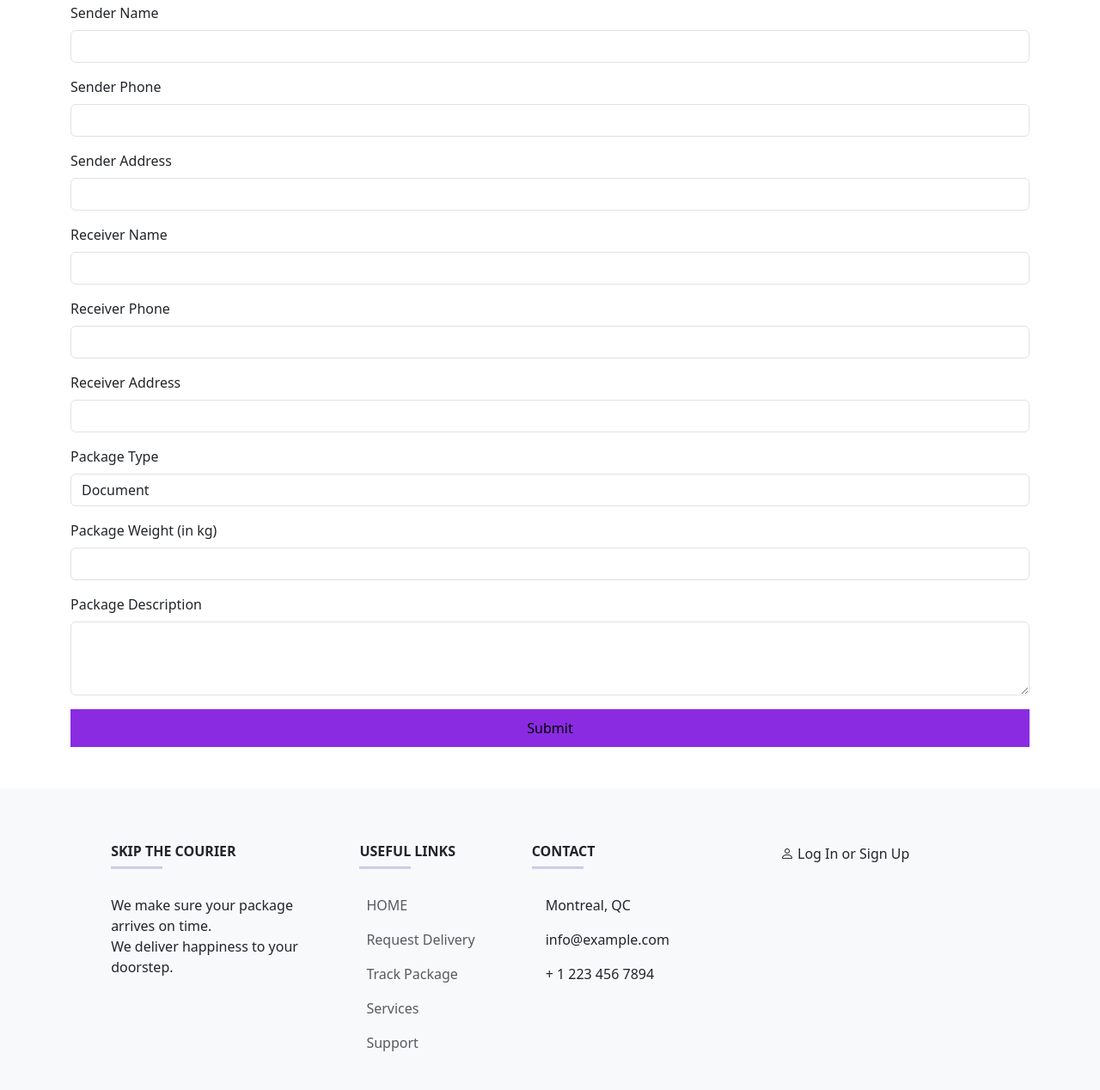
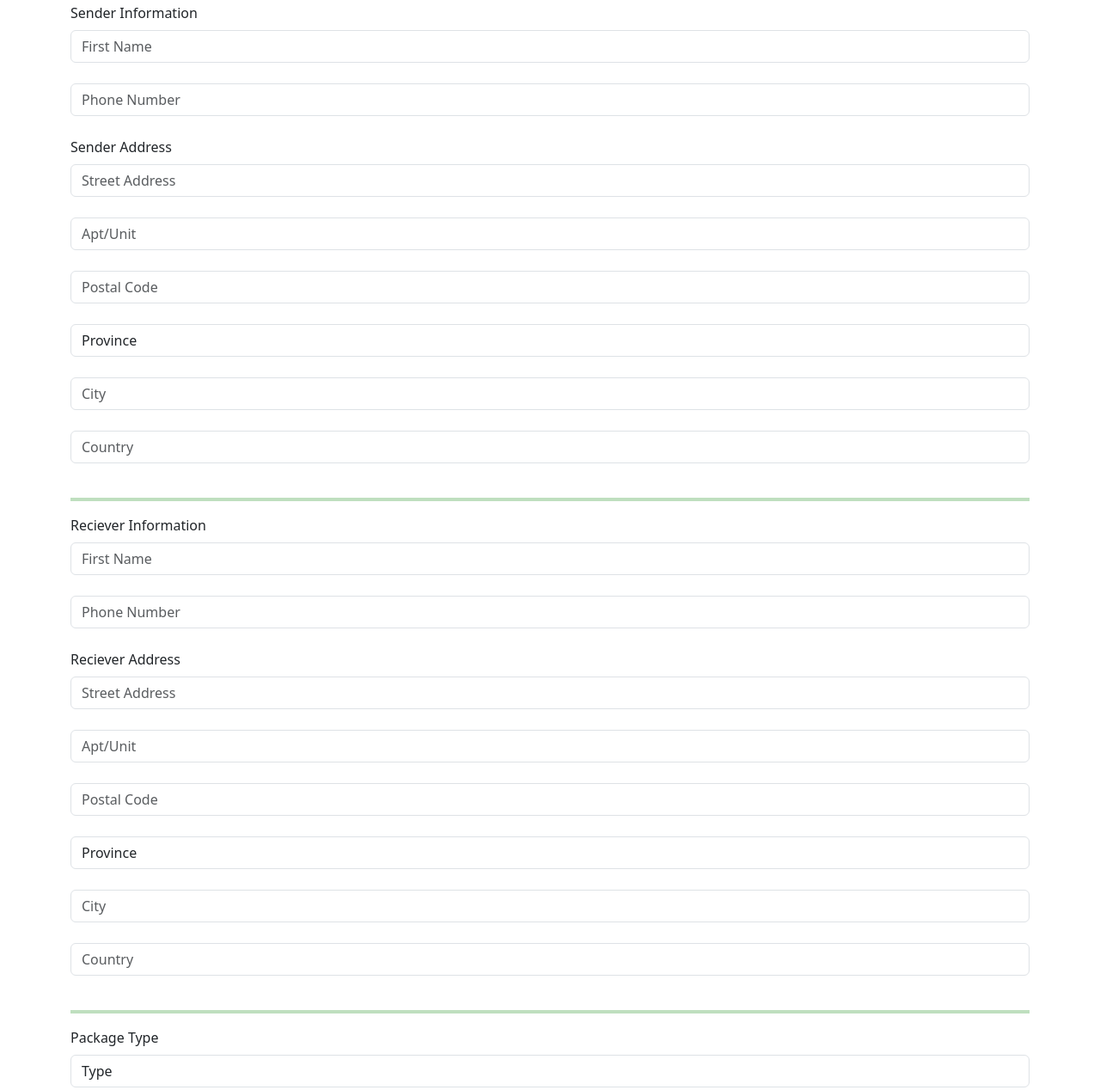
Before and after one commit to Lukateki/SkipTheCourrier, a plain HTML site: page Requestdelivery.html in a window 1280 px wide. Shown: the part 167-1435 px from the top of the page at 86% size. Drawn offline with nearby package versions, Linux system fonts and the light colour scheme.

Commit message:
Modify Requestdelivery.html page

```diff
--- a/Requestdelivery.html
+++ b/Requestdelivery.html
@@ -15,6 +15,12 @@
       font-family: Arial, sans-serif;
     }
 
+    .hr_tag{
+      height: 4px;
+      background-color: green;
+      border: none;
+    }
+
     .header {
       padding: 10px;
       text-align: center;
@@ -30,11 +36,11 @@
       cursor: pointer;
       width: 100%;
       font-size: 16px;
-      background-color: blueviolet;
+      background-color: #28CB8B;
     }
 
     .submit-button:hover {
-      background-color: #45a049;
+      background-color: #81C784;
     }
   </style>
 </head>
@@ -50,39 +56,65 @@
   <div class="container">
     <form>
       <div class="form-group">
-        <label for="senderName">Sender Name</label>
-        <input type="text" class="form-control" id="senderName" required>
+        <label for="senderName">Sender Information</label>
+        <input type="text" placeholder="First Name" class="form-control" id="senderName" required><br>
+        <input type="text" placeholder="Phone Number" class="form-control" id="senderPhone" required><br>
+
+        <label for="senderName">Sender Address</label>
+        <input type="text" placeholder="Street Address" class="form-control" id="senderAddress" required><br>
+        <input type="text" placeholder="Apt/Unit" class="form-control" id="senderAddress" required><br>
+        <input type="text" placeholder="Postal Code" class="form-control" id="senderAddress" required><br>
+        <select type="text" placeholder="Province" class="form-control" id="senderAddress" required><br>
+          <option value="Province">Province</option>
+          <option value="Alberta">Alberta</option>
+          <option value="British Columbia">British Columbia</option>
+          <option value="Manitoba">Manitoba</option>
+          <option value="New Brunswick">New Brunswick</option>
+          <option value="Newfoundland and Labrador">Newfoundland and Labrador</option>
+          <option value="Nova Scotia">Nova Scotia</option>
+          <option value="Ontario">Ontario</option>
+          <option value="Prince Edward Island">Prince Edward Island</option>
+          <option value="Quebec">Quebec</option>
+          <option value="Saskatchewan">Saskatchewan</option>
+      </select> <br>
+      <input type="text" placeholder="City" class="form-control" id="senderAddress" required><br>
+      <input type="text" placeholder="Country" class="form-control" id="senderAddress" required><br>
       </div>
 
+      <hr class="hr_tag">
+
       <div class="form-group">
-        <label for="senderPhone">Sender Phone</label>
-        <input type="text" class="form-control" id="senderPhone" required>
+        <label for="senderName">Reciever Information</label>
+        <input type="text" placeholder="First Name" class="form-control" id="senderName" required><br>
+        <input type="text" placeholder="Phone Number" class="form-control" id="senderPhone" required><br>
+
+        <label for="senderName">Reciever Address</label>
+        <input type="text" placeholder="Street Address" class="form-control" id="senderAddress" required><br>
+        <input type="text" placeholder="Apt/Unit" class="form-control" id="senderAddress" required><br>
+        <input type="text" placeholder="Postal Code" class="form-control" id="senderAddress" required><br>
+        <select type="text" placeholder="Province" class="form-control" id="senderAddress" required><br>
+          <option value="Province">Province</option>
+          <option value="Alberta">Alberta</option>
+          <option value="British Columbia">British Columbia</option>
+          <option value="Manitoba">Manitoba</option>
+          <option value="New Brunswick">New Brunswick</option>
+          <option value="Newfoundland and Labrador">Newfoundland and Labrador</option>
+          <option value="Nova Scotia">Nova Scotia</option>
+          <option value="Ontario">Ontario</option>
+          <option value="Prince Edward Island">Prince Edward Island</option>
+          <option value="Quebec">Quebec</option>
+          <option value="Saskatchewan">Saskatchewan</option>
+      </select> <br>
+      <input type="text" placeholder="City" class="form-control" id="senderAddress" required><br>
+      <input type="text" placeholder="Country" class="form-control" id="senderAddress" required><br>
       </div>
 
-      <div class="form-group">
-        <label for="senderAddress">Sender Address</label>
-        <input type="text" class="form-control" id="senderAddress" required>
-      </div>
-
-      <div class="form-group">
-        <label for="receiverName">Receiver Name</label>
-        <input type="text" class="form-control" id="receiverName" required>
-      </div>
-
-      <div class="form-group">
-        <label for="receiverPhone">Receiver Phone</label>
-        <input type="text" class="form-control" id="receiverPhone" required>
-      </div>
-
-      <div class="form-group">
-        <label for="receiverAddress">Receiver Address</label>
-        <input type="text" class="form-control" id="receiverAddress" required>
-      </div>
+      <hr class="hr_tag">
 
       <div class="form-group">
         <label for="packageType">Package Type</label>
         <select class="form-control" id="packageType" required>
-          <option value="document">Document</option>
+          <option value="document">Type</option>
           <option value="parcel">Parcel</option>
           <option value="envelope">Envelope</option>
         </select>
@@ -97,6 +129,7 @@
         <label for="packageDescription">Package Description</label>
         <textarea class="form-control" id="packageDescription" rows="3" required></textarea>
       </div>
+      <hr class="hr_tag">
 
       <button type="submit" class="submit-button" onclick="location.href='Paymentpage.html'">Submit</button>
     </form>
```
Also changed, not shown: 2 other files.
